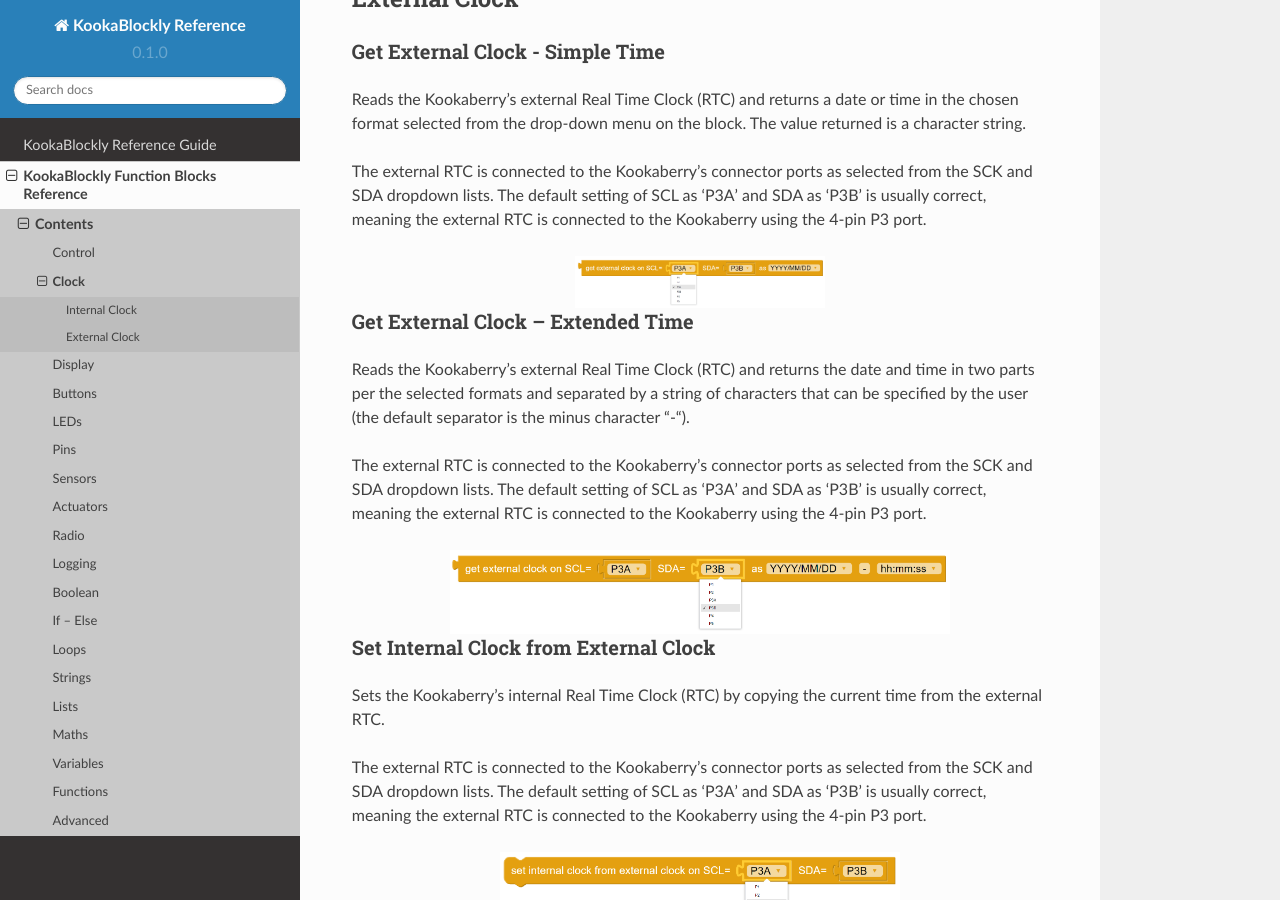
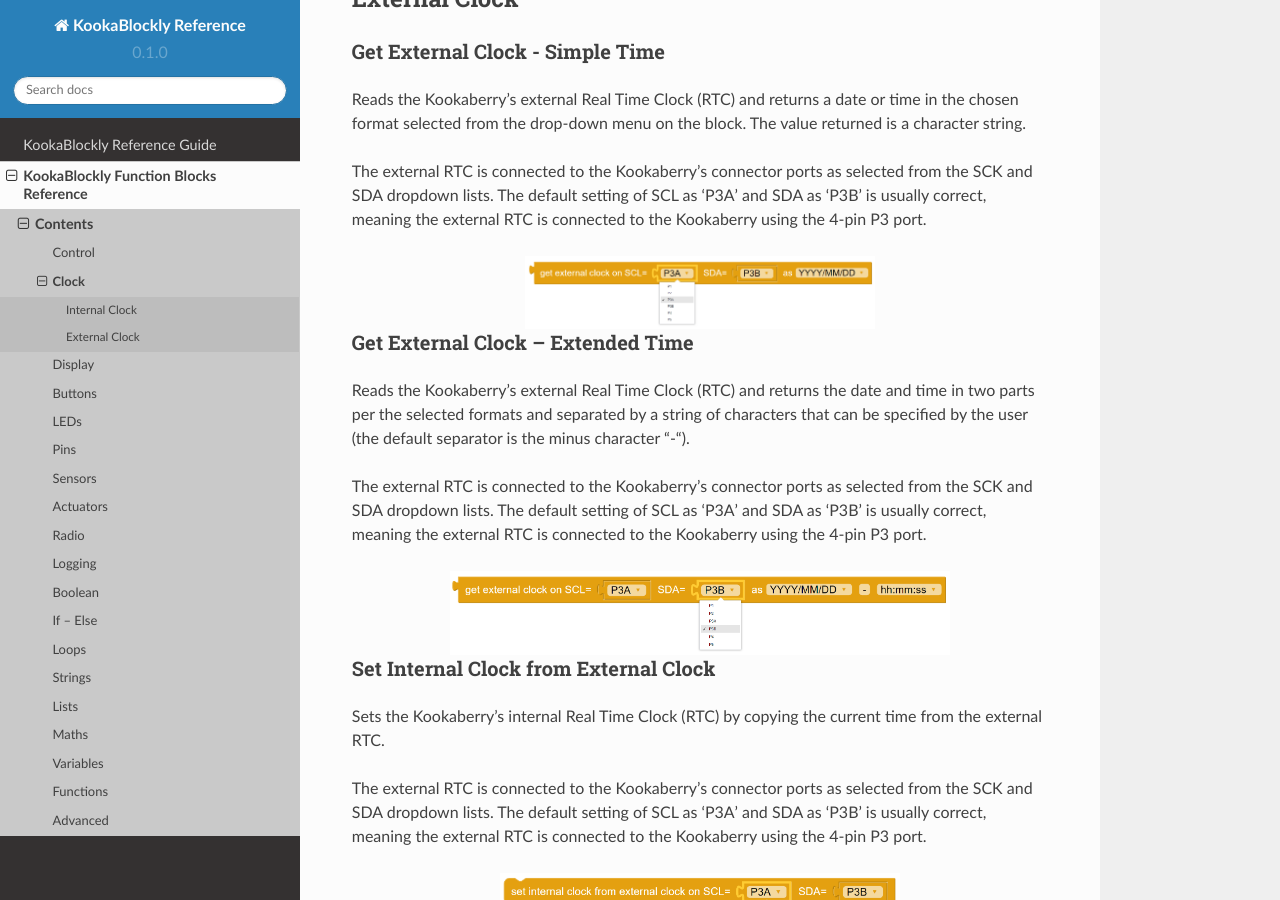
Before and after one commit to TDStrasser/KookaBlockly-Reference, a Sphinx documentation site: the page built from docs/source/clock.rst, in a window 1280 px wide and 900 px high, scrolled down 2126 px. Built offline with Sphinx 7.4.7 and the Read the Docs theme 2.0.0, drawn with Linux system fonts in a browser that asks for light colours.

Commit message:
Correcting image widths

```diff
--- a/docs/source/clock.rst
+++ b/docs/source/clock.rst
@@ -74,7 +74,7 @@
 The external RTC is connected to the Kookaberry's connector ports as selected from the SCK and SDA dropdown lists. The default setting of SCL as 'P3A' and SDA as 'P3B' is usually correct, meaning the external RTC is connected to the Kookaberry using the 4-pin P3 port.
 
 .. image:: images/get-external-clock-simple.png
-   :width: 250
+   :width: 350
    :align: center
 
 
@@ -129,5 +129,5 @@
 
 
 .. image:: images/set-external-clock-from-string.png
-   :width: 400
+   :width: 450
    :align: center
```
